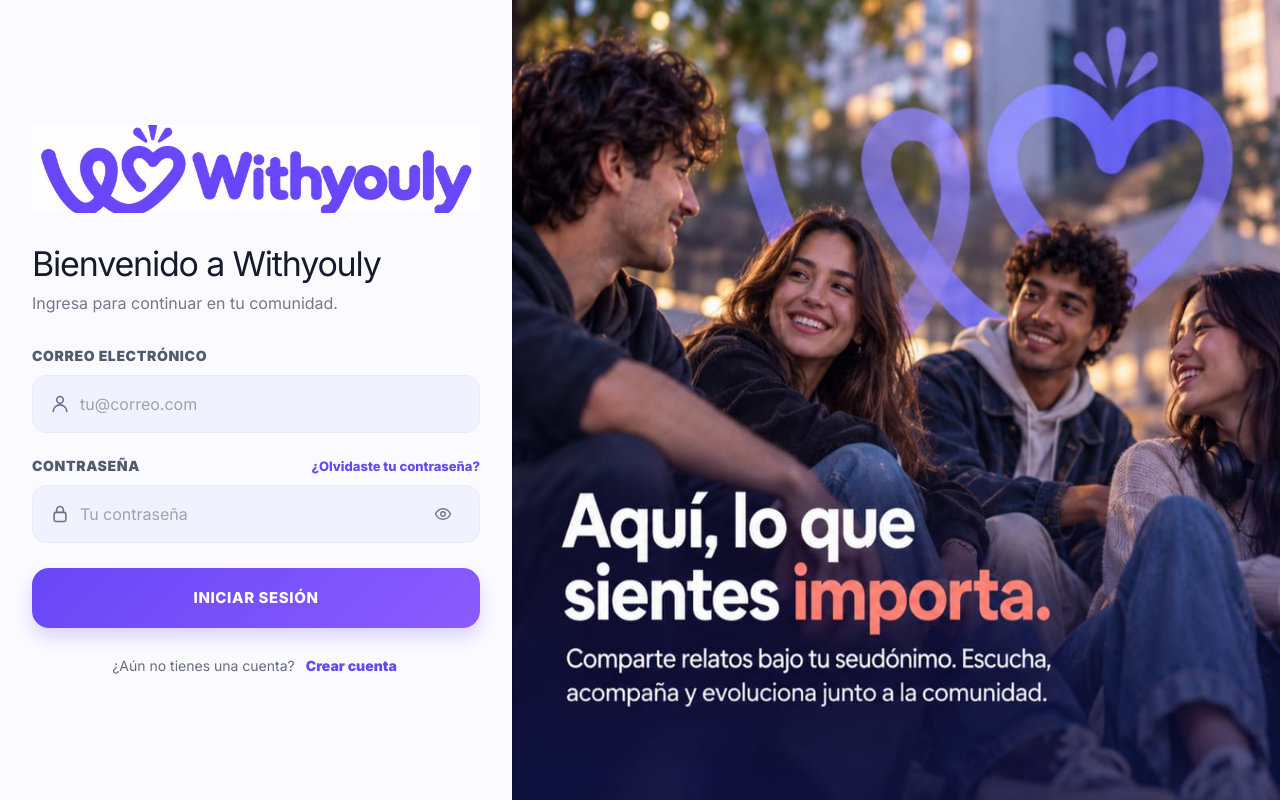
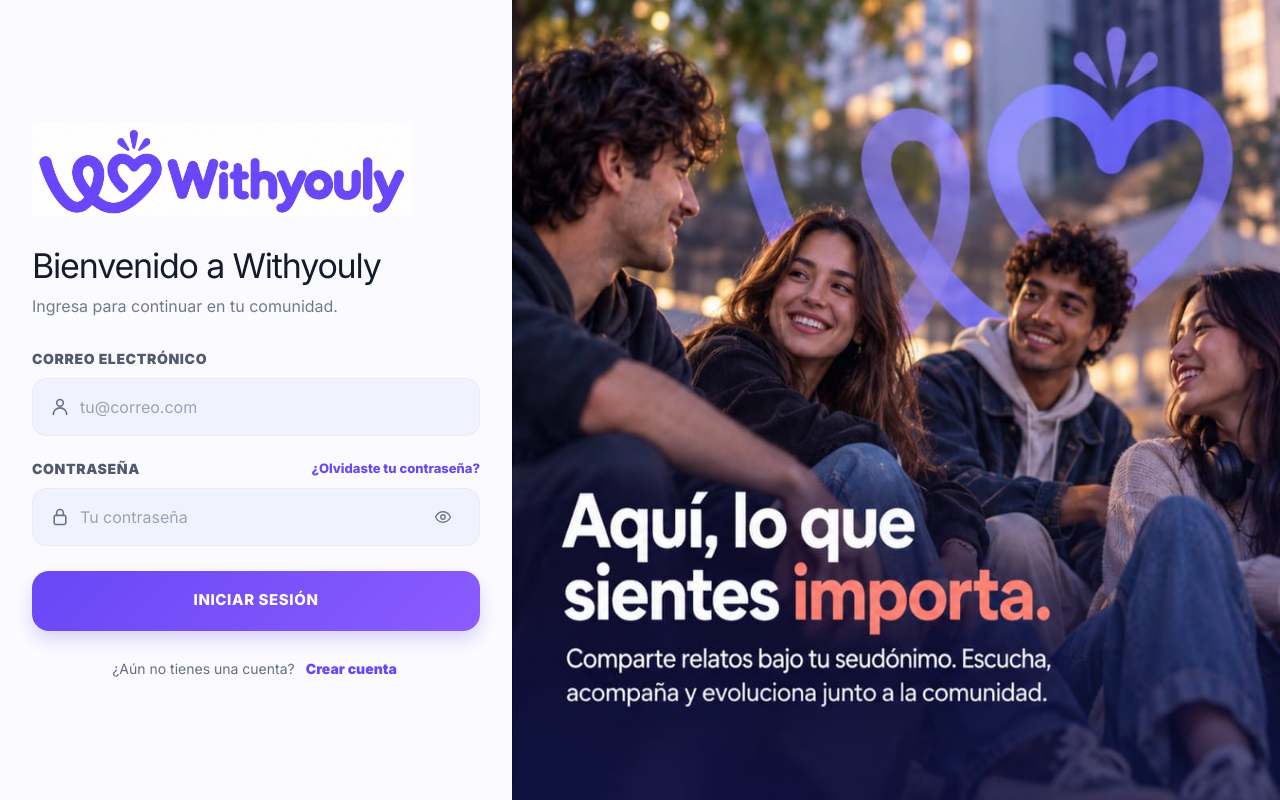
Before and after one commit to Bryandlc654/whityouly, a Next.js app in the folder frontend/: page /login in a window 1280 px wide. Shown: the top 800 px of the page. Built offline with nearby package versions, Linux system fonts and the light colour scheme; no server answers.

Commit message:
login: logo completo sin recorte

```diff
--- a/frontend/src/app/withyouly.css
+++ b/frontend/src/app/withyouly.css
@@ -1151,3 +1151,10 @@ html[data-reading-size="LARGER"] .wy.feed-reference .post .post-text{font-size:2
 .wy .my-stories-trash{justify-self:start;width:max-content}
 .wy .my-story-card .story-row-actions{border-top:0;padding-top:0}
 .wy .following-story .story-row-actions{border-top:0;padding-top:0}
+
+/* Logo completo en login y pantallas de acceso (sin recorte). */
+.wy .reference-logo{width:min(100%,380px);height:auto;margin:0 0 30px}
+.wy .reference-logo img{display:block;width:100%;height:auto}
+.wy .auth-logo{width:225px;height:60px;background-image:url("/withyouly-logo.png");background-size:contain;background-position:center;background-repeat:no-repeat}
+@media(max-width:900px){.wy .reference-logo{width:230px;height:auto;margin:0 auto 26px}}
+@media(max-width:600px){.wy .reference-logo{width:195px;height:auto;margin:0 auto 20px}.wy .auth-logo{width:190px;height:52px}}
--- a/frontend/src/components/wy/AuthCard.tsx
+++ b/frontend/src/components/wy/AuthCard.tsx
@@ -1,3 +1,4 @@
+import Image from 'next/image';
 import Link from 'next/link';
 import type { ReactNode } from 'react';
 import Icon from './Icon';
@@ -60,7 +61,7 @@ export default function AuthCard({
           <div className="reference-login-panel">
             <div className="reference-panel-inner">
               <Link href="/" className="reference-logo" aria-label="Ir a la portada de Withyouly">
-                <span className="brand-crop" />
+                <Image src="/withyouly-logo.png" alt="Withyouly" width={380} height={95} priority />
               </Link>
 
               <div className="reference-form">
```
Also changed, not shown: frontend/public/withyouly-logo.png (added).
